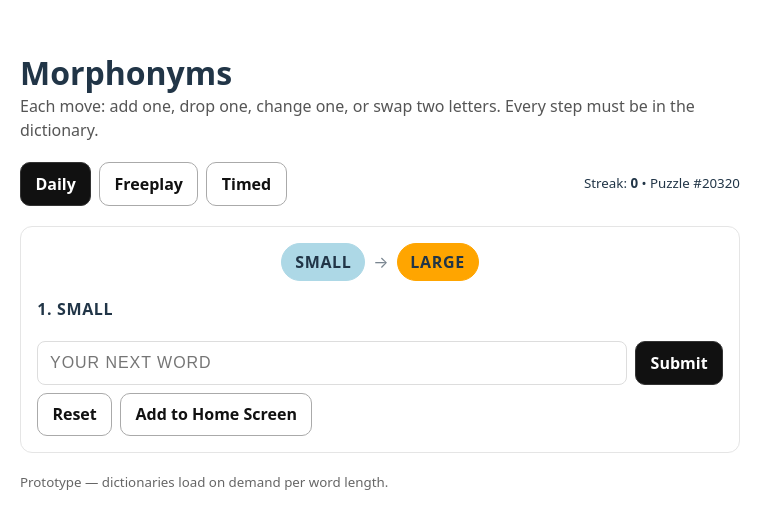
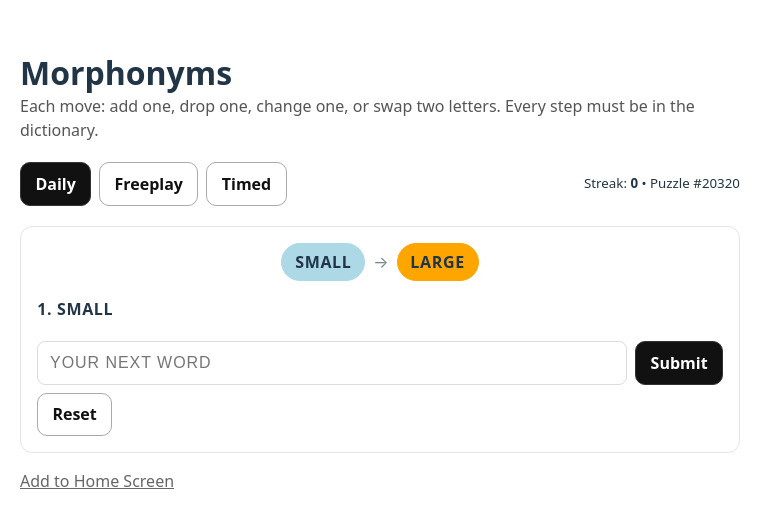
Before and after one commit to tchan1002/morphonyms, a React (Vite) app: page / in a window 1280 px wide. Shown: the part 126-654 px from the top of the page, without its empty margins (0-783 px from the left). Built offline with nearby package versions, Linux system fonts and the light colour scheme; no server answers.

Commit message:
subtle adverts

```diff
--- a/src/App.tsx
+++ b/src/App.tsx
@@ -436,11 +436,6 @@ function App() {
       Next
     </button>
   )}
-          {(!isStandalone || canInstall) && (
-            <button className="btn secondary" onClick={handleInstall} title="Install app">
-              Add to Home Screen
-            </button>
-          )}
         </div>
 
         {/* Freeplay controls */}
@@ -567,7 +562,17 @@ function App() {
       </section>
 
       <footer className="foot">
-        <small>Prototype — dictionaries load on demand per word length.</small>
+        {(!isStandalone) ? (
+          <button
+            onClick={handleInstall}
+            title="Install Morphonyms"
+            style={{ background: "none", border: "none", padding: 0, color: "inherit", textDecoration: "underline", cursor: "pointer" }}
+          >
+            Add to Home Screen
+          </button>
+        ) : (
+          <small>Prototype — dictionaries load on demand per word length.</small>
+        )}
       </footer>
     </div>
   );
```
